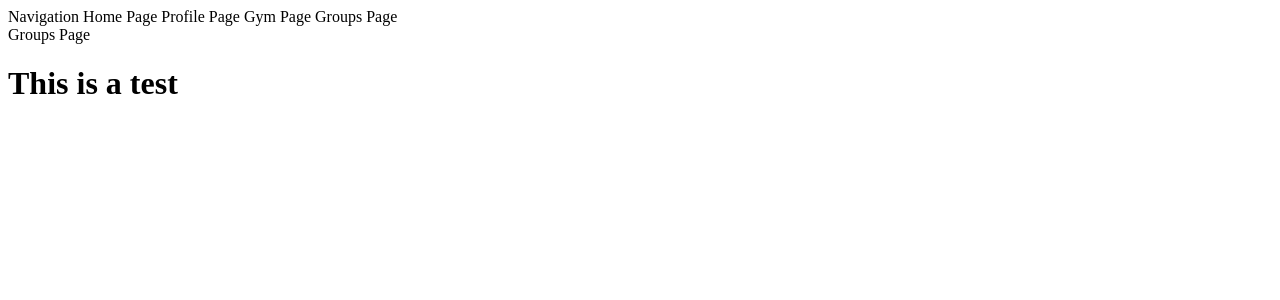
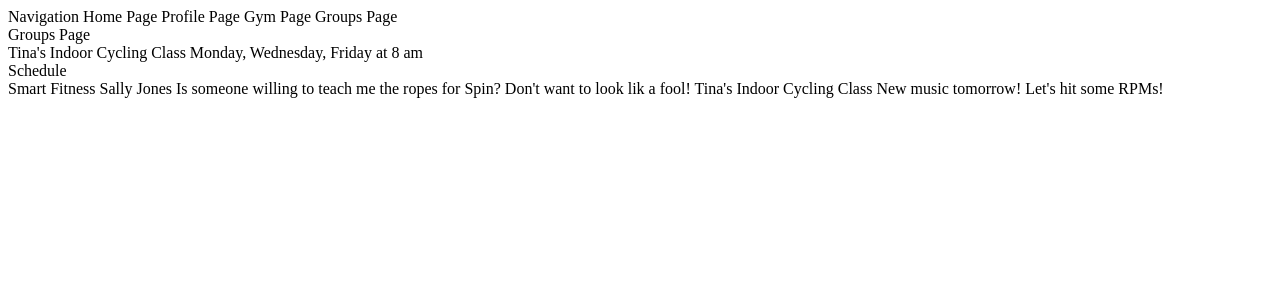
Before and after one commit to tcherbert/LCSC-Workout-App-Angular, a PHP site: page /app/groups/groups.page.html in a window 1280 px wide. Shown: the top 300 px of the page. Run offline with PHP 8.4, Linux system fonts and the light colour scheme.

Commit message:
Gym & Group content & styles

```diff
--- a/LCSCWorkoutApp/src/app/groups/groups.page.html
+++ b/LCSCWorkoutApp/src/app/groups/groups.page.html
@@ -34,9 +34,38 @@
       </ion-toolbar>
     </ion-header>
 
-    <!-- Main Content Area. Insert content in here-->
-    <main>
-      <h1>This is a test</h1>
+    <div class="profileImage">
+      <ion-card-header>
+          <ion-card-title id="nameStatus">Tina's Indoor Cycling Class</ion-card-title>
+          <ion-card-subtitle id="nameStatus">Monday, Wednesday, Friday at 8 am</ion-card-subtitle>
+      </ion-card-header>
+    </div>
+  <main>
+      <div>
+          <ion-button color="lightred">Schedule</ion-button>
+      </div>
+      <div>
+          <ion-card class="profileImage2">
+              <ion-card-header>
+                  <ion-card-subtitle id="nameStatus">Smart Fitness</ion-card-subtitle>
+                  <ion-card-title id="nameStatus">Sally Jones</ion-card-title>
+               </ion-card-header>
+                <ion-card-content id="nameStatus">
+                    Is someone willing to teach me the ropes for Spin? Don't want to look lik a fool!
+                </ion-card-content>
+          </ion-card>
+
+          <ion-card class="profileImage">
+               <ion-card-header>
+                  <ion-card-title id="nameStatus">Tina's Indoor Cycling Class</ion-card-title>
+               </ion-card-header>
+
+           <ion-card-content id="nameStatus">
+              New music tomorrow! Let's hit some RPMs!
+          </ion-card-content>
+          </ion-card>
+
+      </div>
   </main>
 
   </div>
--- a/LCSCWorkoutApp/src/app/gym/gym.page.scss
+++ b/LCSCWorkoutApp/src/app/gym/gym.page.scss
@@ -2,9 +2,14 @@
     background: url(../../assets/images/gymprofile.jpeg);
     background-size: cover;
     background-repeat: no-repeat;
+    height: 35%;
 }
 
 #nameStatus {
     color:white;
     text-shadow: -2px 2px 6px black;
     }
+
+ion-button {
+        width: 32%;
+    }
```
Also changed, not shown: LCSCWorkoutApp/src/app/groups/groups.page.scss (+21 -0 lines), LCSCWorkoutApp/src/app/gym/gym.page.html (+5 -5 lines).
